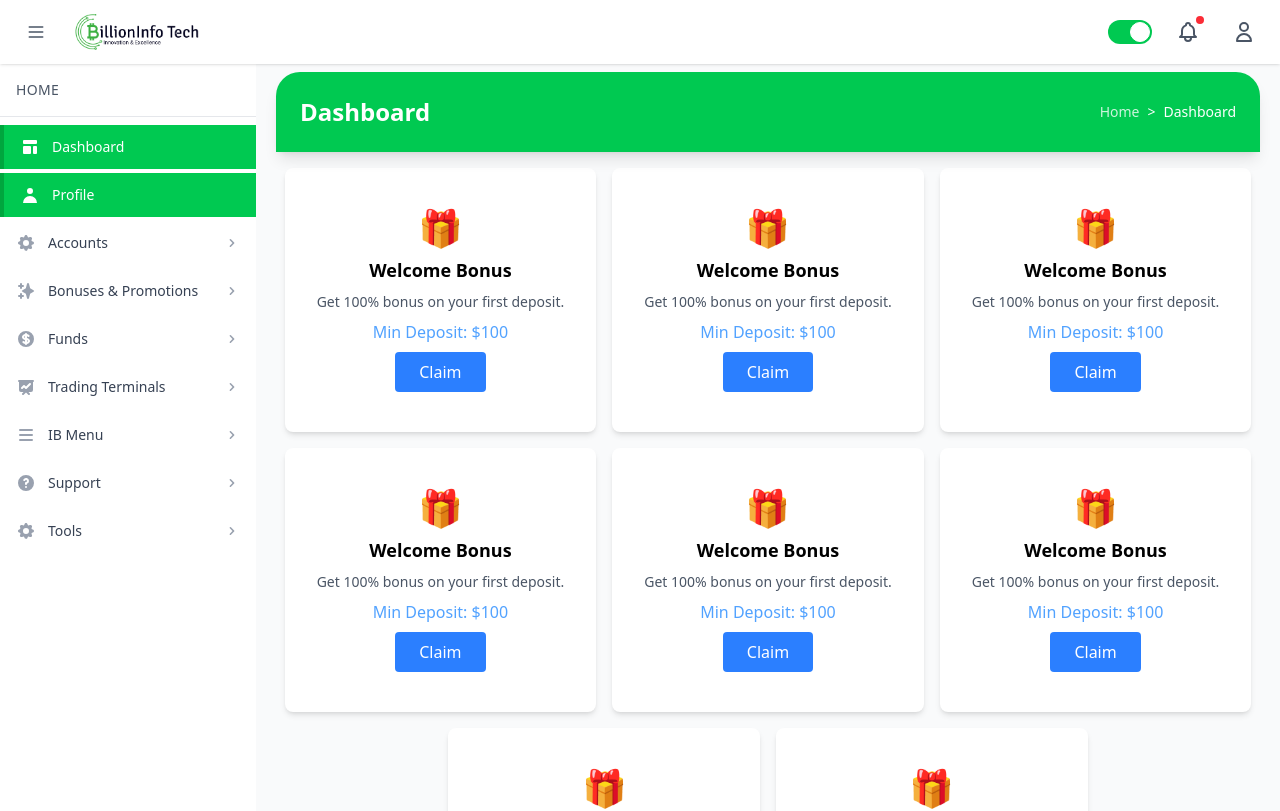
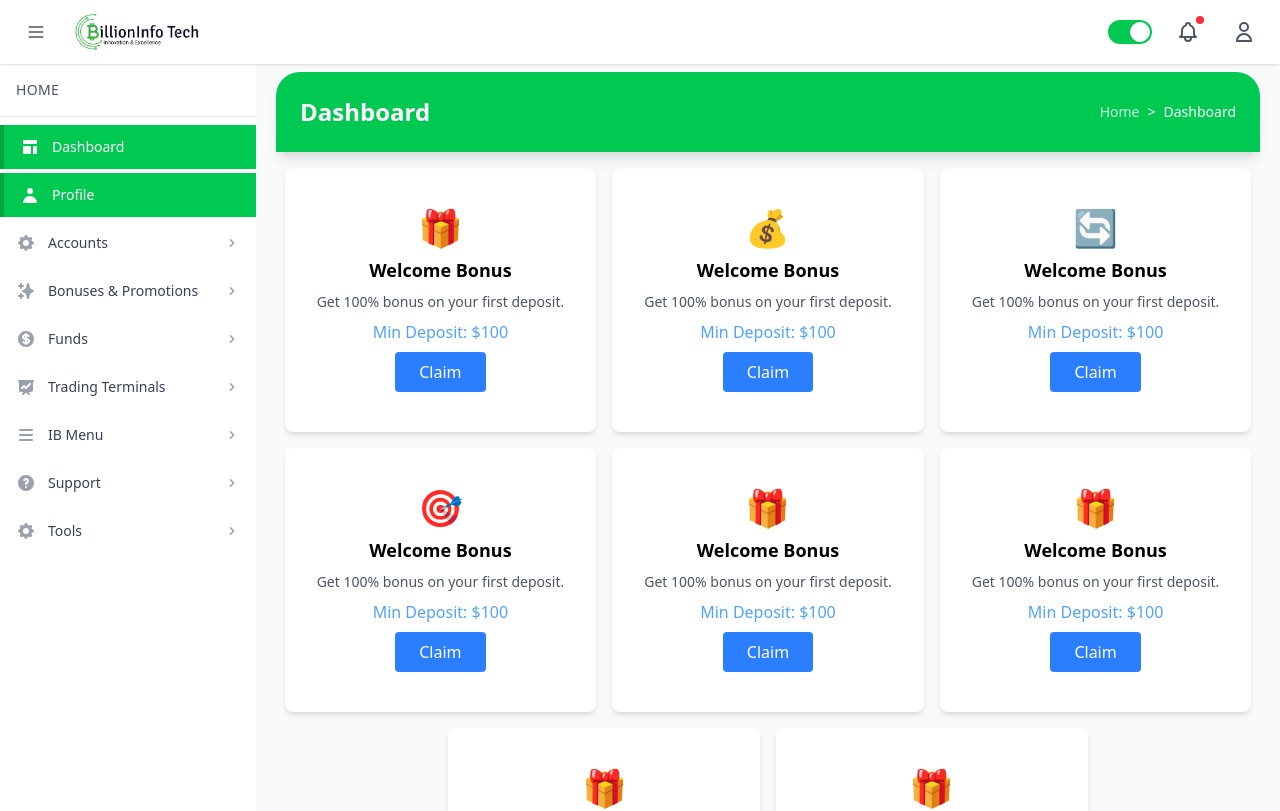
Before and after one commit to anasstudy01/BillionInfoTech_CRM, a React (Vite) app: page / in a window 1280 px wide. Shown: the top 811 px of the page. Built offline with nearby package versions, Linux system fonts and the light colour scheme.

Commit message:
Update BonusCard icons in BonusLayout for better visual distinction

```diff
--- a/src/Layout/BonusLayout.jsx
+++ b/src/Layout/BonusLayout.jsx
@@ -16,21 +16,21 @@ const BonusLayout = () => {
           buttonText="Claim"
         />
         <BonusCard
-          icon="🎁"
+          icon=" 💰"
           title="Welcome Bonus"
           description="Get 100% bonus on your first deposit."
           info="Min Deposit: $100"
           buttonText="Claim"
         />
         <BonusCard
-          icon="🎁"
+          icon=" 🔄"
           title="Welcome Bonus"
           description="Get 100% bonus on your first deposit."
           info="Min Deposit: $100"
           buttonText="Claim"
         />
         <BonusCard
-          icon="🎁"
+          icon="🎯"
           title="Welcome Bonus"
           description="Get 100% bonus on your first deposit."
           info="Min Deposit: $100"
```
